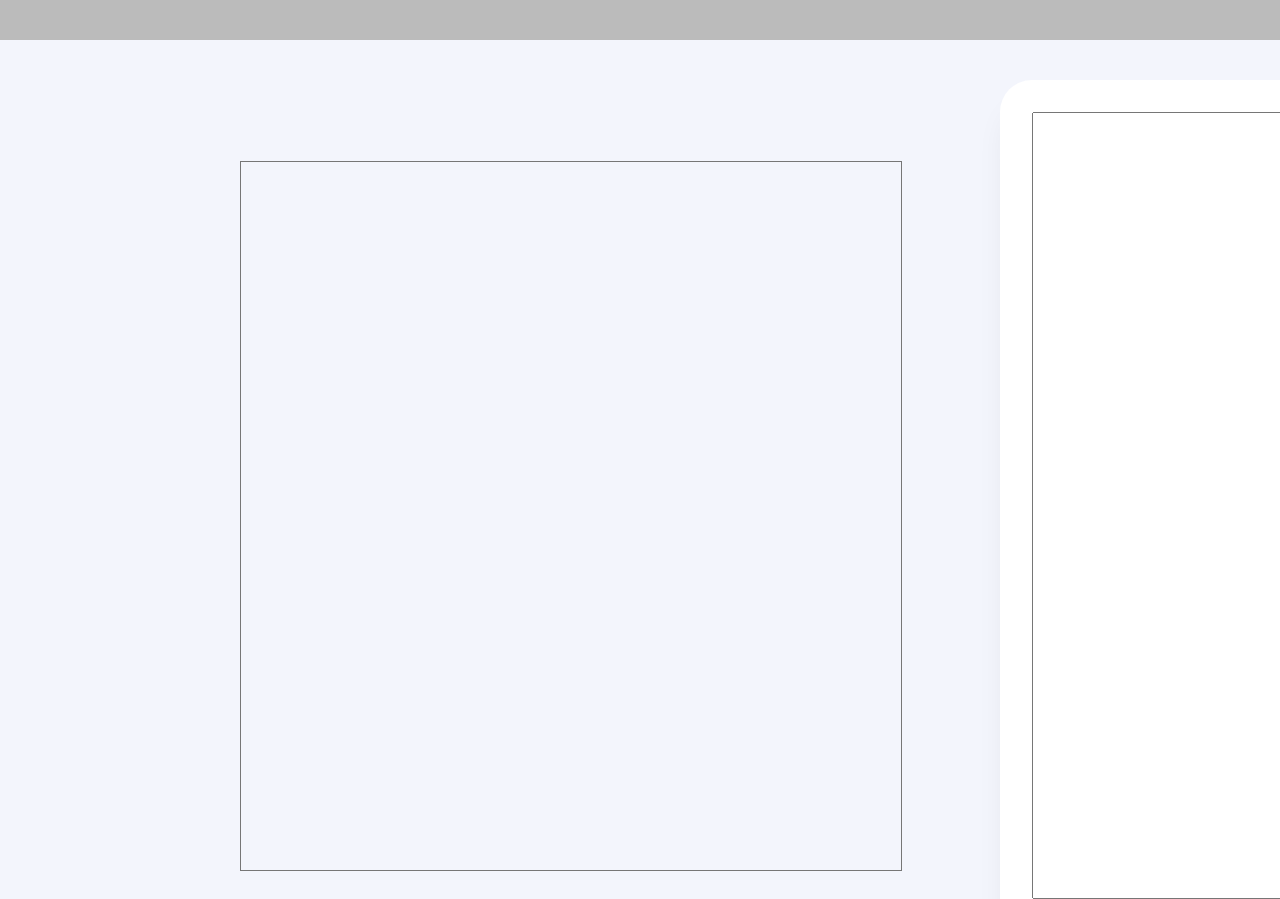
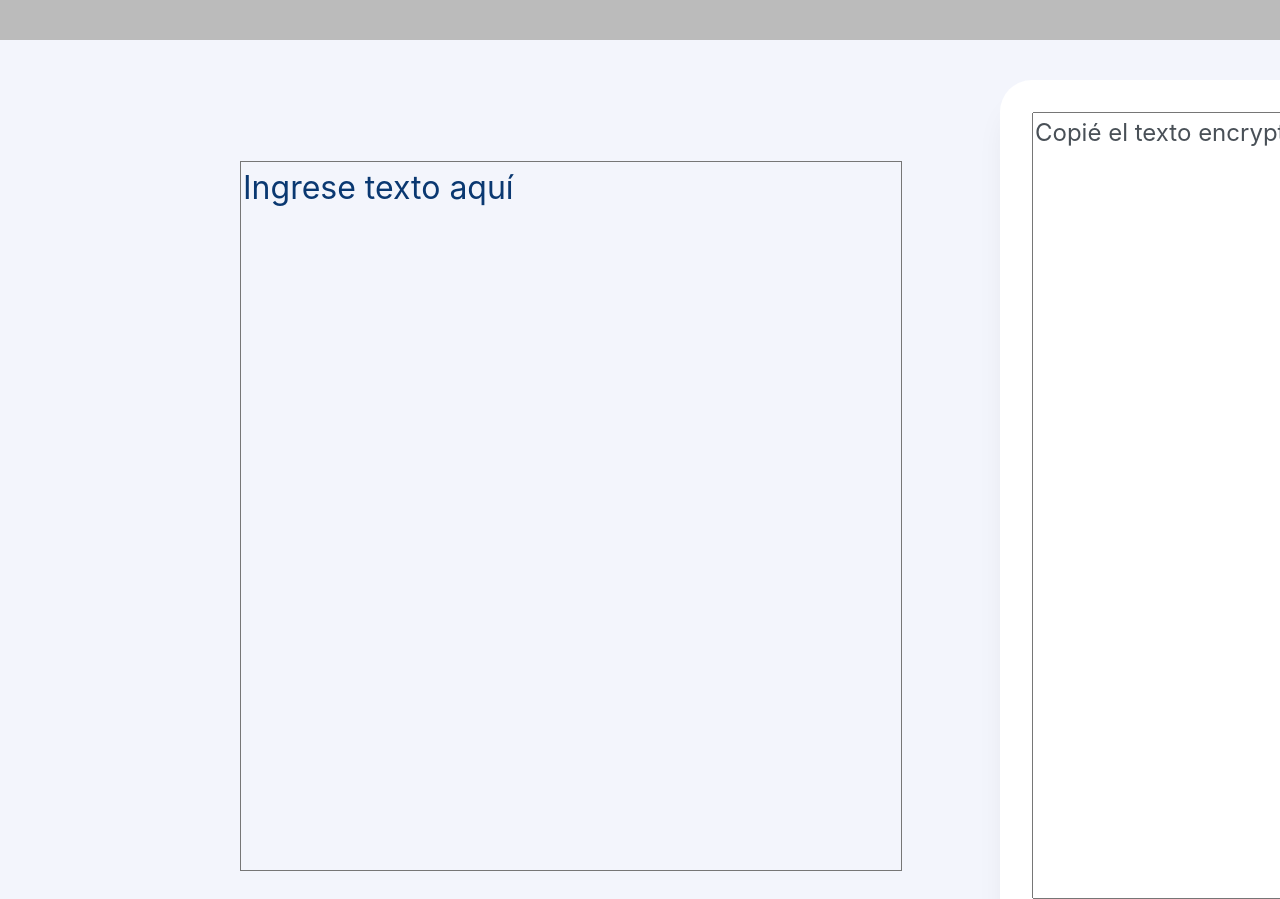
Before and after one commit to tiocalvispolimarch/Alura-Encriptador, a plain HTML site: page index.html in a window 1280 px wide. Shown: the top 899 px of the page. Drawn offline with Linux system fonts and the light colour scheme.

Commit message:
textos de fondo

```diff
--- a/index.html
+++ b/index.html
@@ -20,9 +20,9 @@
             <section class="principal">
 
                 <div class="cuadrado_Texto_encryptado"></div>
-                <textarea class="Texto" name="texto"></textarea>
+                <textarea class="Texto" name="texto">Ingrese texto aquí</textarea>
 
-                <textarea class="Text_encryptado" name="texto_encriptado" ></textarea>
+                <textarea class="Text_encryptado" name="texto_encriptado" >Copié el texto encryptado</textarea>
             </section>
         </main>
     </body>
```
